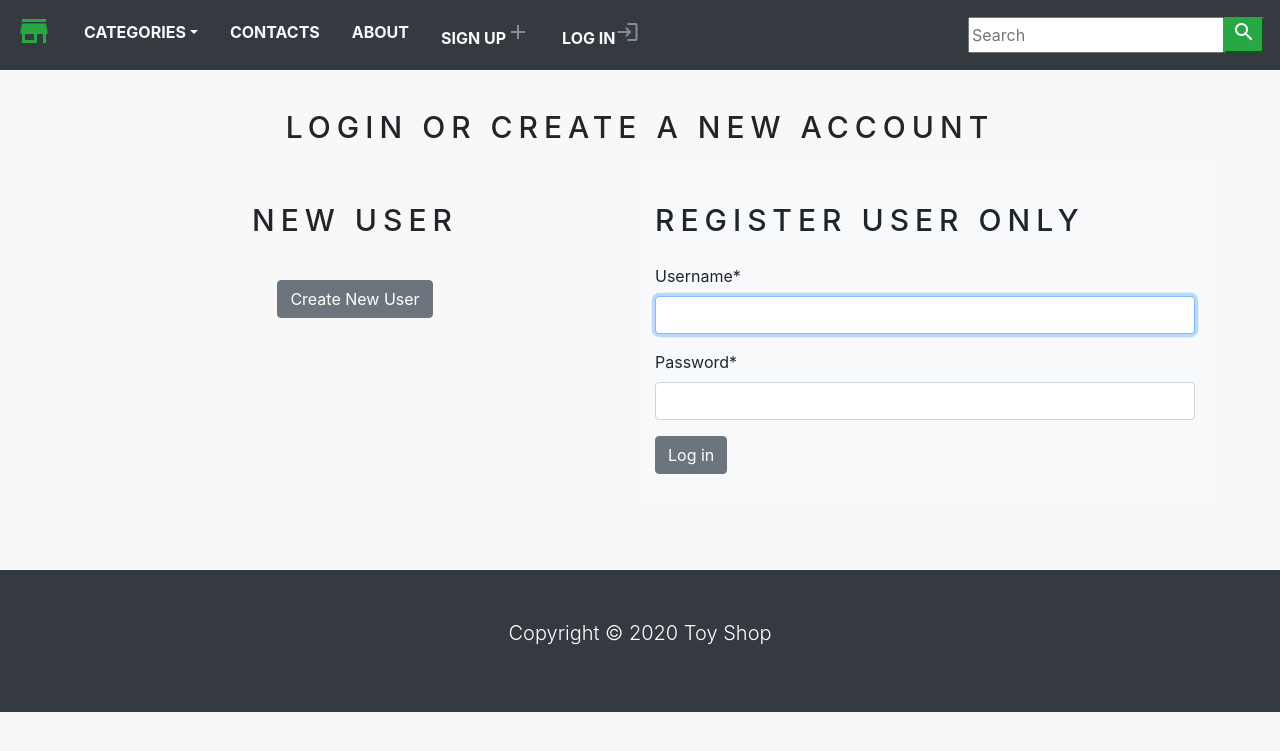
After one commit to nerser/EcommerceWebsite, a Django app: page /account/login/ in a window 1280 px wide. The commit adds this page. Shown: the top 751 px of the page. Run offline with Django 3.2, Linux system fonts and the light colour scheme; data that the repository does not hold is empty; some libraries are stand-ins or nearby versions.

Commit message:
Add sign up, login, logout features

```diff
--- a/EcommerceWebsite/settings.py
+++ b/EcommerceWebsite/settings.py
@@ -38,6 +38,7 @@ INSTALLED_APPS = [
     'django.contrib.messages',
     'django.contrib.staticfiles',
     'shop',
+    'crispy_forms',
 ]
 
 MIDDLEWARE = [
@@ -132,3 +133,5 @@ STATIC_ROOT = os.path.join(BASE_DIR, 'static')
 
 MEDIA_URL = '/media/'
 MEDIA_ROOT = os.path.join(BASE_DIR, 'static', 'media')
+
+CRISPY_TEMPLATE_PACK = 'bootstrap4'
--- a/EcommerceWebsite/static/css/base.css
+++ b/EcommerceWebsite/static/css/base.css
@@ -19,3 +19,12 @@ body{
 	text-transform: uppercase;
 	letter-spacing: .2em;
 }
+
+.error_list li {
+	color: red;
+	font-weight: bold;
+}
+
+.custom_div {
+	margin-bottom: 20px; !important
+}
--- /dev/null
+++ b/shop/templates/login.html
@@ -0,0 +1,45 @@
+{% extends 'base.html' %}
+
+{% load static %}
+
+{% load crispy_forms_tags %}
+
+{% block title %}
+	Log in
+{% endblock %}
+
+{% block content %}
+
+	<div class="container">
+		<br>
+		<h1 class="product_title text-center">
+			Login or Create a New Account
+		</h1>
+		<div class="row">
+			<div class="col-12 col-sm-12 col-lg-6 text-center custom_div">
+				<br>
+				<h2 class="product_title">New User</h2>
+				<br>
+				<a class='btn btn-secondary' href="{% url 'sign_up' %}">Create New User</a>
+			</div>
+			<div class="col-12 col-sm-12 col-md-12 col-lg-6 bg-light">
+				<div class="">
+					<br>
+					<h2 class="product_title">
+						Register User Only
+					</h2>
+					<form method="post">
+						{% csrf_token %}
+
+						<p>{{ form | crispy }}</p>
+
+						<button class="btn btn-secondary" type="submit">Log in</button>
+					</form>
+					<br>
+				</div>
+			</div>
+		</div>
+		<br>
+	</div>
+
+{% endblock %}
--- a/shop/templates/navbar.html
+++ b/shop/templates/navbar.html
@@ -4,18 +4,52 @@
 		<button class="navbar-toggler bg-light" data-toggle="collapse" data-target="#navbar"><span class="navbar-toggler-icon"></span></button>
 		<div id="navbar" class="collapse navbar-collapse justify-content-between">
 			<ul class="navbar-nav">
+
 				<li class="nav-item dropdown"><a class="nav-link text-light text-uppercase font-weight-bold px-3 dropdown-toggle" data-toggle="dropdown" href="#">Categories</a>
-				<div class="dropdown-menu">
-					<a class="dropdown-item" href="{% url 'home' %}">All Products</a>
-					{% for category in links %}
-					<a class="dropdown-item" href="{{category.get_url}}">{{category.name}}</a>
-					{% endfor %}
-				</div></li>
-				<li class="nav-item"><a class="nav-link text-light text-uppercase font-weight-bold px-3" href="#">Contacts</a></li>
-				<li class="nav-item"><a class="nav-link text-light text-uppercase font-weight-bold px-3" href="#">About</a></li>
+					<div class="dropdown-menu">
+						<a class="dropdown-item" href="{% url 'home' %}">All Products</a>
+
+						{% for category in links %}
+						<a class="dropdown-item" href="{{category.get_url}}">{{category.name}}</a>
+						{% endfor %}
+
+					</div>
+				</li>
+
+				<li class="nav-item">
+					<a class="nav-link text-light text-uppercase font-weight-bold px-3" href="#">Contacts</a>
+				</li>
+
+				<li class="nav-item">
+					<a class="nav-link text-light text-uppercase font-weight-bold px-3" href="#">About</a>
+				</li>
+
+				{% if request.user.is_authenticated and request.user.first_name %}
+				<li class="nav-item">
+					<span class="nav-link text-light text-uppercase font-weight-bold px-3"><i class="material-icons cart-icon">account_circle</i> Welcome, {{request.user.first_name}}</span>
+				</li>
+
+				<li class="nav-item">
+					<a class="nav-link text-light text-uppercase font-weight-bold px-3" href="{% url 'logout' %}">Sign Out <i class="material-icons cart-icon">exit_to_app</i></a>
+				</li>
+				{% else %}
+
+				<li class="nav-item">
+					<a class="nav-link text-light text-uppercase font-weight-bold px-3" href="{% url 'sign_up' %}">Sign Up<i class="material-icons cart-icon">add</i></a>
+				</li>
+
+				<li class="nav-item">
+					<a class="nav-link text-light text-uppercase font-weight-bold px-3" href="{% url 'login' %}">Log in<i class="material-icons cart-icon">login</i></a>
+				</li>
+
+				{% endif %}
+
 				{% if item_count > 0 %}
-				<li class="nav-item"><a class="nav-link text-light text-uppercase font-weight-bold px-3" href="{% url 'cart_detail' %}"><i class="material-icons cart-icon">add_shopping_cart</i>({{item_count}})</a></li>
+				<li class="nav-item">
+					<a class="nav-link text-light text-uppercase font-weight-bold px-3" href="{% url 'cart_detail' %}"><i class="material-icons cart-icon">add_shopping_cart</i>({{item_count}})</a>
+				</li>
 				{% endif %}
+
 			</ul>
 
 			<form class="form-inline" action="">
--- a/shop/urls.py
+++ b/shop/urls.py
@@ -11,4 +11,7 @@ urlpatterns = [
     path('cart/add/<int:product_id>/', views.add_cart, name="add_cart"),
     path('cart/remove/<int:product_id>/', views.cart_remove, name="cart_remove"),
     path('cart/remove_product/<int:product_id>/', views.cart_remove_product, name="cart_remove_product"),
+    path('account/create/', views.signUpView, name="sign_up"),
+    path('account/login/', views.loginView, name="login"),
+    path('account/logout/', views.signoutView, name="logout"),
 ]
--- a/shop/views.py
+++ b/shop/views.py
@@ -1,7 +1,11 @@
 from django.shortcuts import render, get_object_or_404, redirect
 from django.core.exceptions import ObjectDoesNotExist
+from django.contrib.auth.models import Group, User
+from django.contrib.auth.forms import AuthenticationForm
+from django.contrib.auth import login, authenticate, logout
 
 from .models import Category, Product, Cart, CartItem
+from .forms import SignUpForm
 
 
 # Create your views here.
@@ -100,3 +104,48 @@ def cart_remove_product(request, product_id):
 	cart_item.delete()
 
 	return redirect('cart_detail')
+
+
+def signUpView(request):
+	'''Регистрация пользователя'''
+
+	if request.method == 'POST':
+		form = SignUpForm(request.POST)
+		if form.is_valid():
+			form.save()
+			username = form.cleaned_data.get('username')
+			signup_user = User.objects.get(username=username)
+			user_group = Group.objects.get(name='User')
+			user_group.user_set.add(signup_user)
+	else:
+		form = SignUpForm()
+
+	return render(request, 'signup.html', {'form': form})
+
+
+def loginView(request):
+	'''Вход в личный кабинет'''
+
+	if request.method == 'POST':
+		form = AuthenticationForm(data=request.POST)
+		if form.is_valid():
+			username = request.POST['username']
+			password = request.POST['password']
+			user = authenticate(username=username, password=password)
+			if user is not None:
+				login(request, user)
+				return redirect('home')
+			else:
+				return redirect('sign_up')
+	else:
+		form = AuthenticationForm()
+
+	return render(request, 'login.html', {'form': form})
+
+
+def signoutView(request):
+	'''Выход из личного кабинета'''
+
+	logout(request)
+
+	return redirect('home')
```
Also changed, not shown: shop/forms.py (added, +13 -0 lines), shop/templates/signup.html (added, +50 -0 lines).
